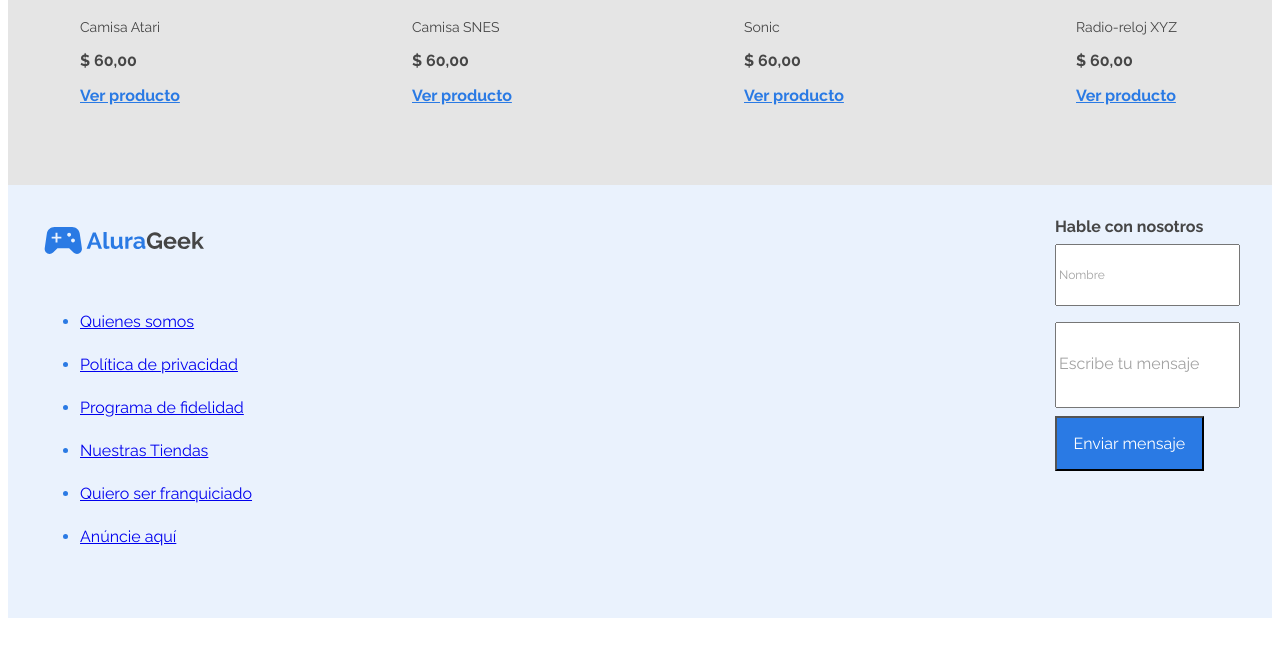
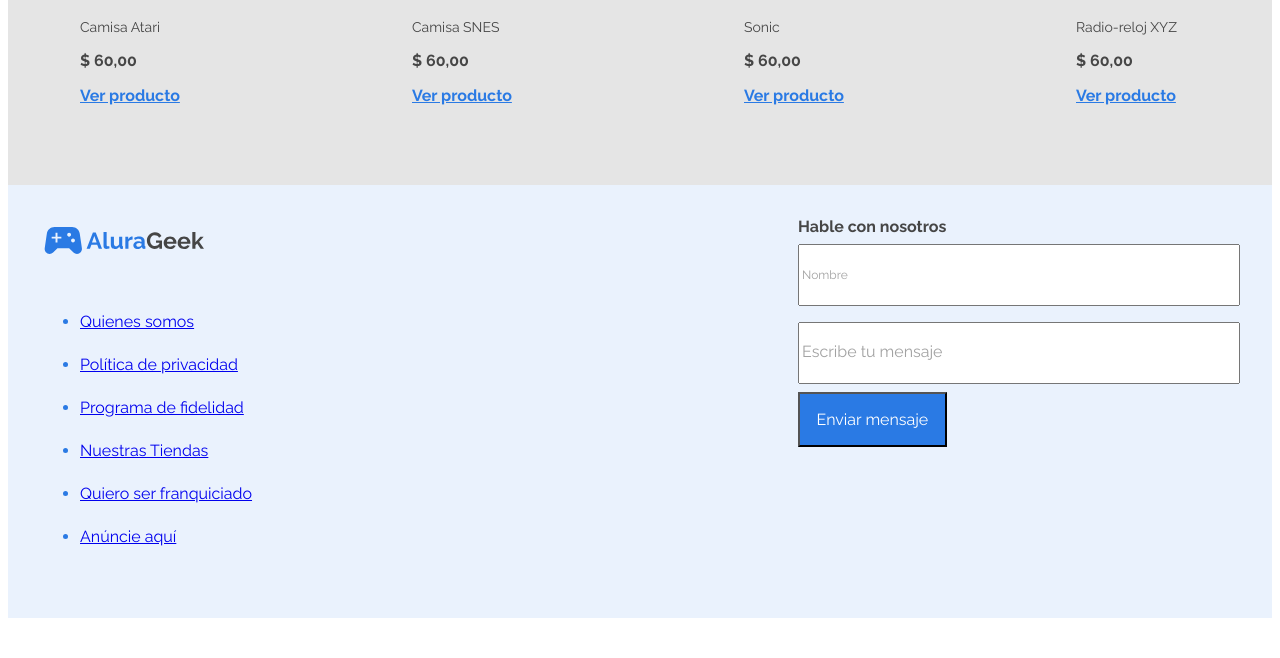
Before and after one commit to miguelbada/challengeOracleOne4-frontEnd-eComerce, a PHP site: page / in a window 1280 px wide. Shown: the part 1826-2484 px from the top of the page. Run offline with PHP 8.4, Linux system fonts and the light colour scheme; some libraries are stand-ins or nearby versions.

Commit message:
fixed form

```diff
--- a/asset/css/info.css
+++ b/asset/css/info.css
@@ -98,10 +98,12 @@
     }
 
     .info__formulario___nombre {
-        width: auto;
+        width: 434px;
+        height: 56px;;
     }
 
     .info__formulario___mensaje {
-        width: auto;
+        width: 434px;
+        height: 56px;
     }
 }
```
